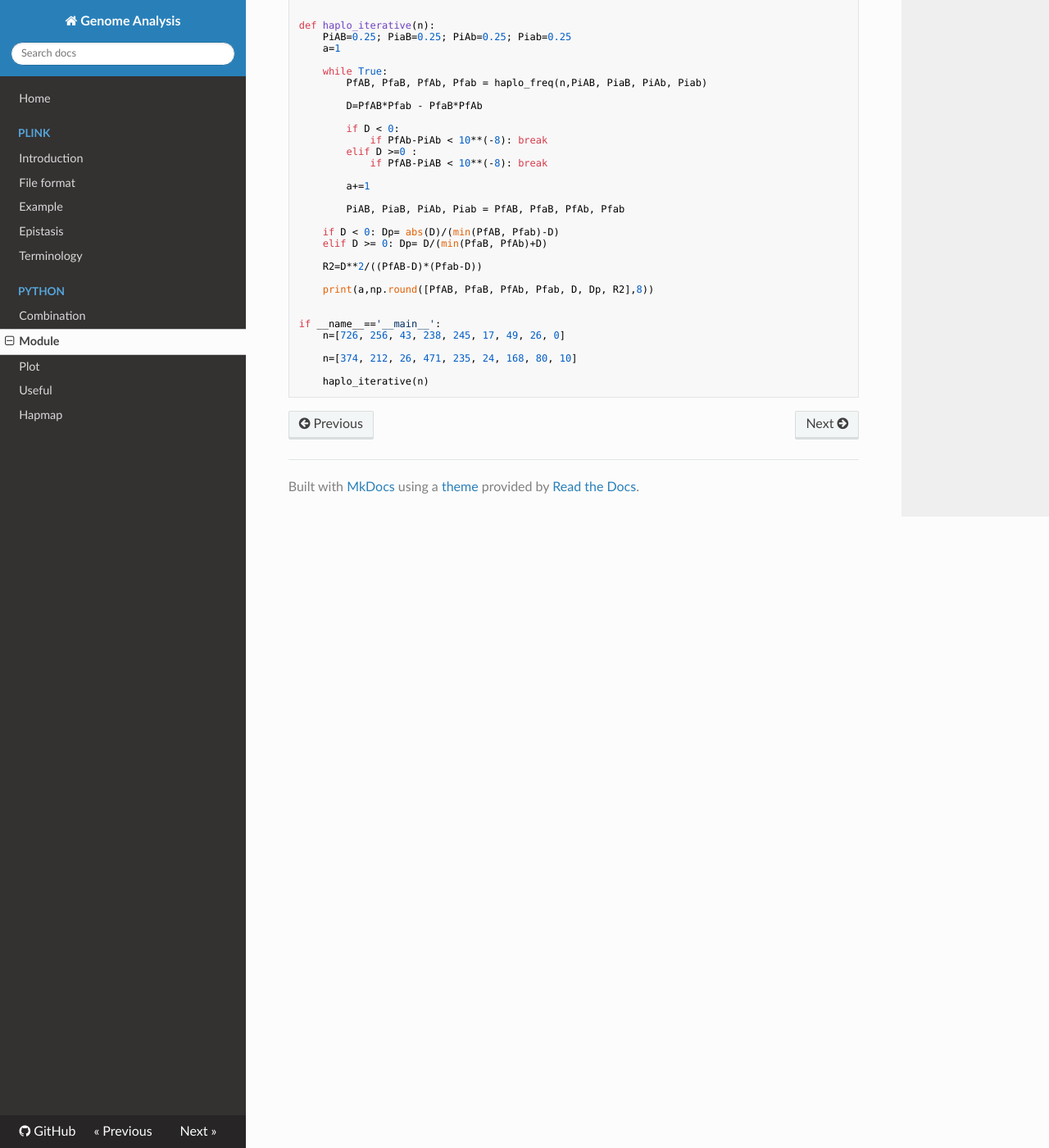
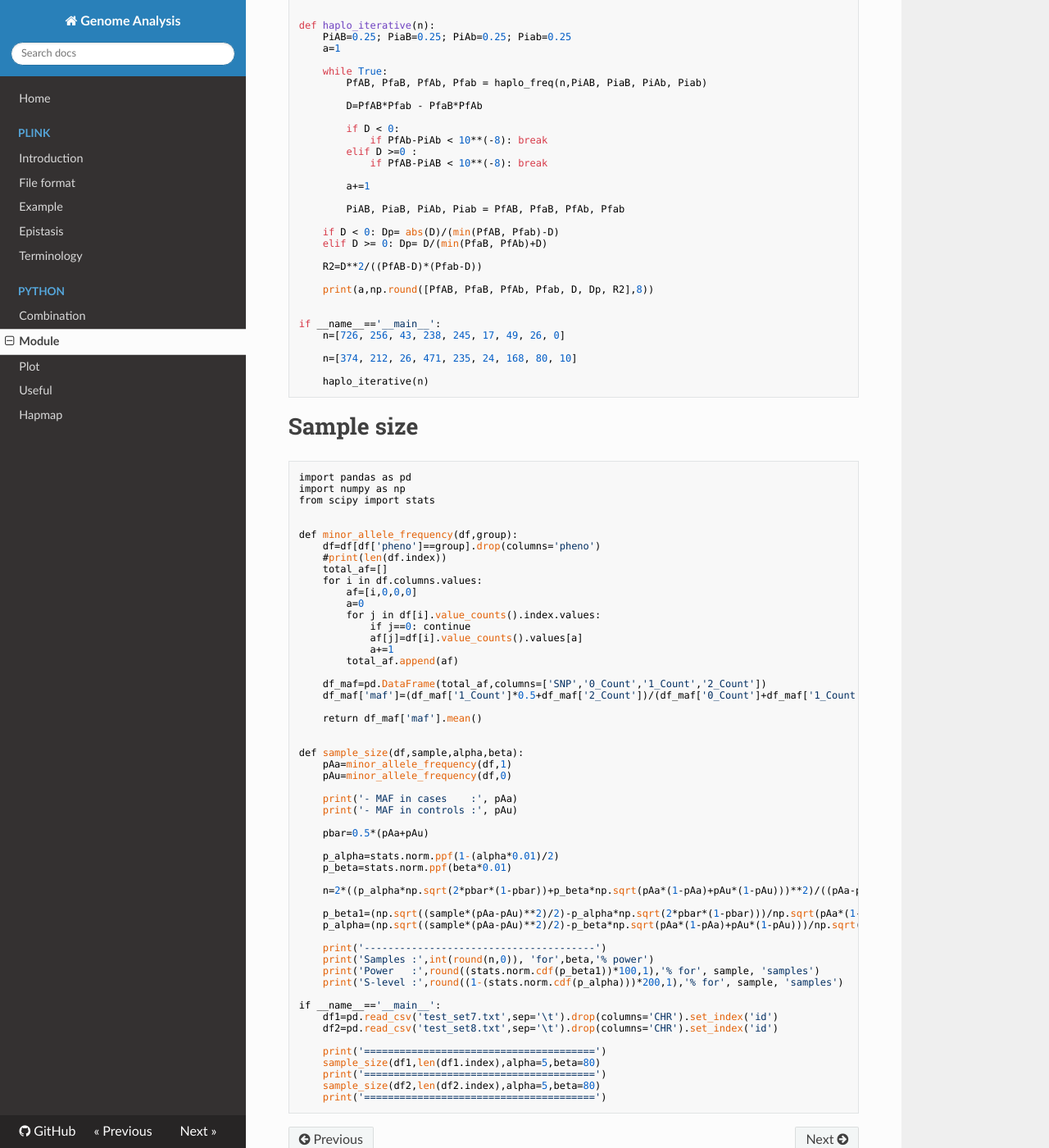
Before and after one commit to WonyoungCho/plink, an MkDocs documentation site: the page built from docs/python_module.md, in a window 1280 px wide and 1400 px high, scrolled down 1748 px. Shown: the whole window at 82% size. Built offline with MkDocs 1.6.1, drawn with Linux system fonts in a browser that asks for light colours; nearby versions of some CDN libraries; old or Windows-style settings are respelled for this version of MkDocs.

Commit message:
Update python_module.md

````diff
--- a/docs/python_module.md
+++ b/docs/python_module.md
@@ -126,3 +126,62 @@ if __name__=='__main__':
 
     haplo_iterative(n)
 ```
+
+# Sample size
+```
+import pandas as pd
+import numpy as np
+from scipy import stats
+
+
+def minor_allele_frequency(df,group):
+    df=df[df['pheno']==group].drop(columns='pheno')
+    #print(len(df.index))
+    total_af=[]
+    for i in df.columns.values:
+        af=[i,0,0,0]
+        a=0
+        for j in df[i].value_counts().index.values:
+            if j==0: continue
+            af[j]=df[i].value_counts().values[a]
+            a+=1
+        total_af.append(af)
+
+    df_maf=pd.DataFrame(total_af,columns=['SNP','0_Count','1_Count','2_Count'])
+    df_maf['maf']=(df_maf['1_Count']*0.5+df_maf['2_Count'])/(df_maf['0_Count']+df_maf['1_Count']+df_maf['2_Count'])
+
+    return df_maf['maf'].mean()
+
+
+def sample_size(df,sample,alpha,beta):
+    pAa=minor_allele_frequency(df,1)
+    pAu=minor_allele_frequency(df,0)
+
+    print('- MAF in cases    :', pAa)
+    print('- MAF in controls :', pAu)
+
+    pbar=0.5*(pAa+pAu)
+
+    p_alpha=stats.norm.ppf(1-(alpha*0.01)/2)
+    p_beta=stats.norm.ppf(beta*0.01)
+
+    n=2*((p_alpha*np.sqrt(2*pbar*(1-pbar))+p_beta*np.sqrt(pAa*(1-pAa)+pAu*(1-pAu)))**2)/((pAa-pAu)**2)
+
+    p_beta1=(np.sqrt((sample*(pAa-pAu)**2)/2)-p_alpha*np.sqrt(2*pbar*(1-pbar)))/np.sqrt(pAa*(1-pAa)+pAu*(1-pAu))
+    p_alpha=(np.sqrt((sample*(pAa-pAu)**2)/2)-p_beta*np.sqrt(pAa*(1-pAa)+pAu*(1-pAu)))/np.sqrt(2*pbar*(1-pbar))
+
+    print('---------------------------------------')
+    print('Samples :',int(round(n,0)), 'for',beta,'% power')
+    print('Power   :',round((stats.norm.cdf(p_beta1))*100,1),'% for', sample, 'samples')
+    print('S-level :',round((1-(stats.norm.cdf(p_alpha)))*200,1),'% for', sample, 'samples')
+
+if __name__=='__main__':
+    df1=pd.read_csv('test_set7.txt',sep='\t').drop(columns='CHR').set_index('id')
+    df2=pd.read_csv('test_set8.txt',sep='\t').drop(columns='CHR').set_index('id')
+
+    print('=======================================')
+    sample_size(df1,len(df1.index),alpha=5,beta=80)
+    print('=======================================')
+    sample_size(df2,len(df2.index),alpha=5,beta=80)
+    print('=======================================')
+```
````
